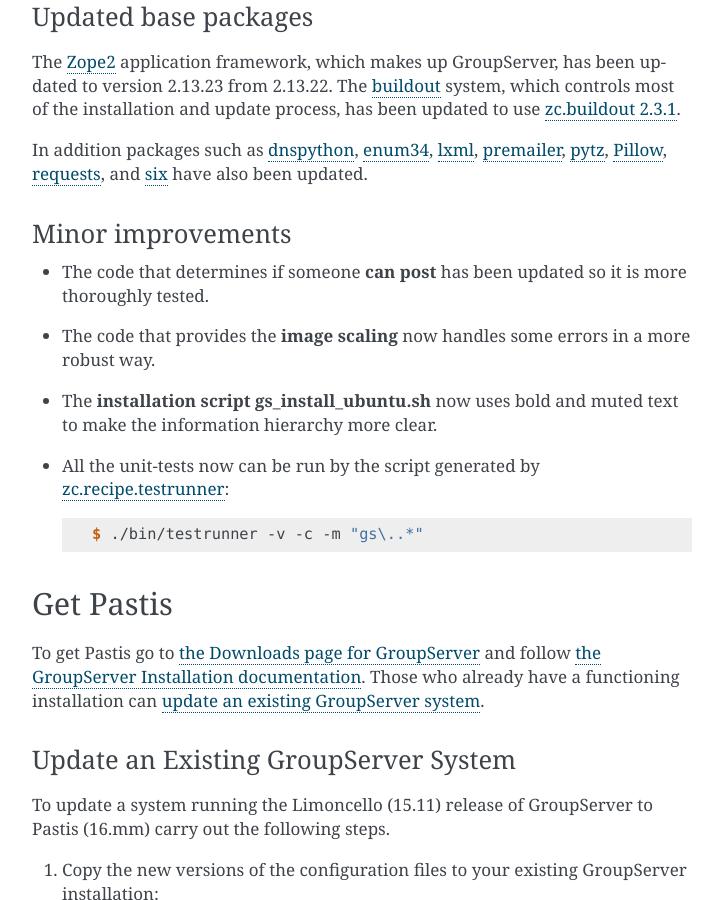
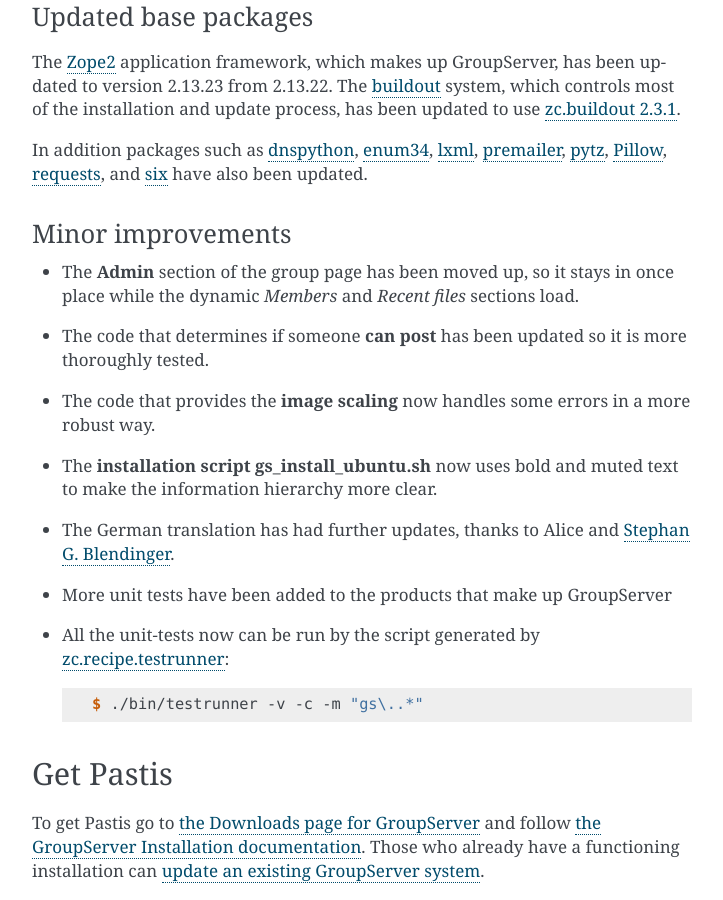
Before and after one commit to groupserver/buildout, a Sphinx documentation site: the page built from docs/release-notes-16mm.rst, in a window 1280 px wide and 900 px high, scrolled down 978 px. Shown: the whole window, without its empty margins (388-1111 px from the left). Built offline with Sphinx 7.4.7, drawn with Linux system fonts in a browser that asks for light colours.

Commit message:
Following upstream changes to gs.group.start

```diff
--- a/docs/release-notes-16mm.rst
+++ b/docs/release-notes-16mm.rst
@@ -81,6 +81,10 @@
 Minor improvements
 ==================
 
+* The **Admin** section of the group page has been moved up, so
+  it stays in once place while the dynamic *Members* and *Recent
+  files* sections load.
+
 * The code that determines if someone **can post** has been
   updated so it is more thoroughly tested.
 
@@ -91,6 +95,12 @@
   uses bold and muted text to make the information hierarchy more
   clear.
 
+* The German translation has had further updates, thanks to Alice and
+  `Stephan G. Blendinger`_.
+
+* More unit tests have been added to the products that make up
+  GroupServer
+
 * All the unit-tests now can be run by the script generated by
   `zc.recipe.testrunner`_::
 
@@ -98,6 +108,9 @@
 
 .. _zc.recipe.testrunner:
    https://pypi.python.org/pypi/zc.recipe.testrunner/
+
+.. _Stephan G. Blendinger:
+   https://www.transifex.com/user/profile/stephanblendinger/
 
 ----------
 Get Pastis
--- a/versions.cfg
+++ b/versions.cfg
@@ -96,7 +96,7 @@
 gs.group.messages.topic.start = 3.0.1.dev20150313172537-be98fc563e7b
 gs.group.privacy = 3.0.1.dev20151015234329
 gs.group.properties = 2.5.0.dev20150706230243
-gs.group.start = 2.3.5.dev20160111195516
+gs.group.start = 2.3.5.dev20160112183456
 gs.group.stats = 3.1.0.dev20150615234633
 gs.group.type.announcement = 4.1.1.dev20150428214230-06b102d8b59c
 gs.group.type.closed = 4.2.0.dev20150817235615
```
